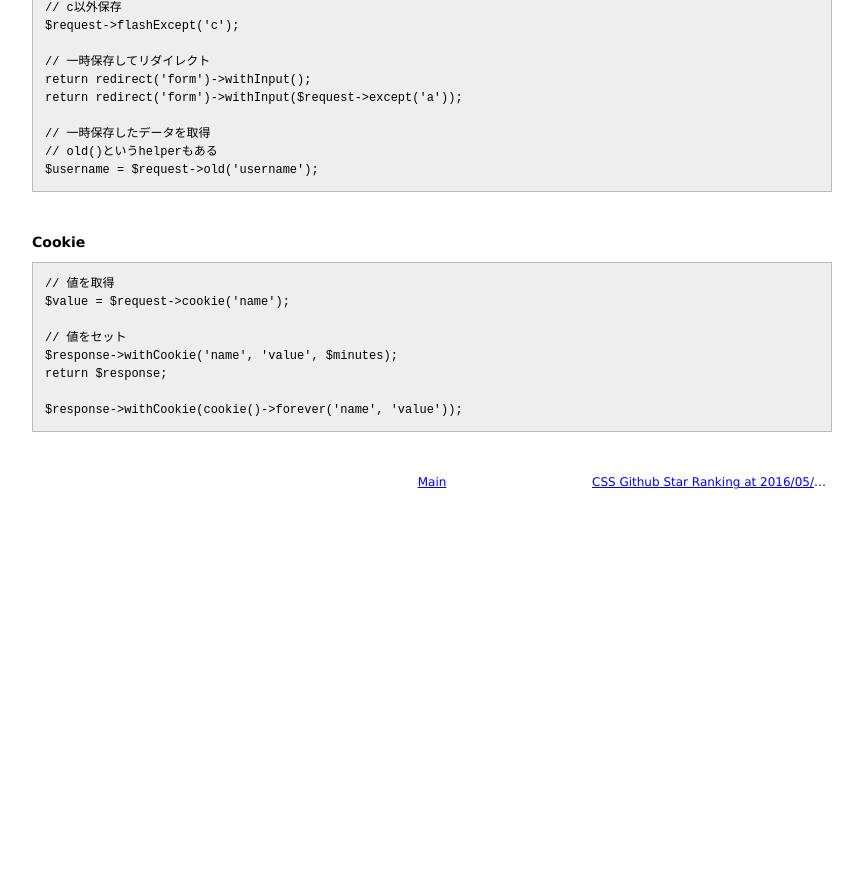
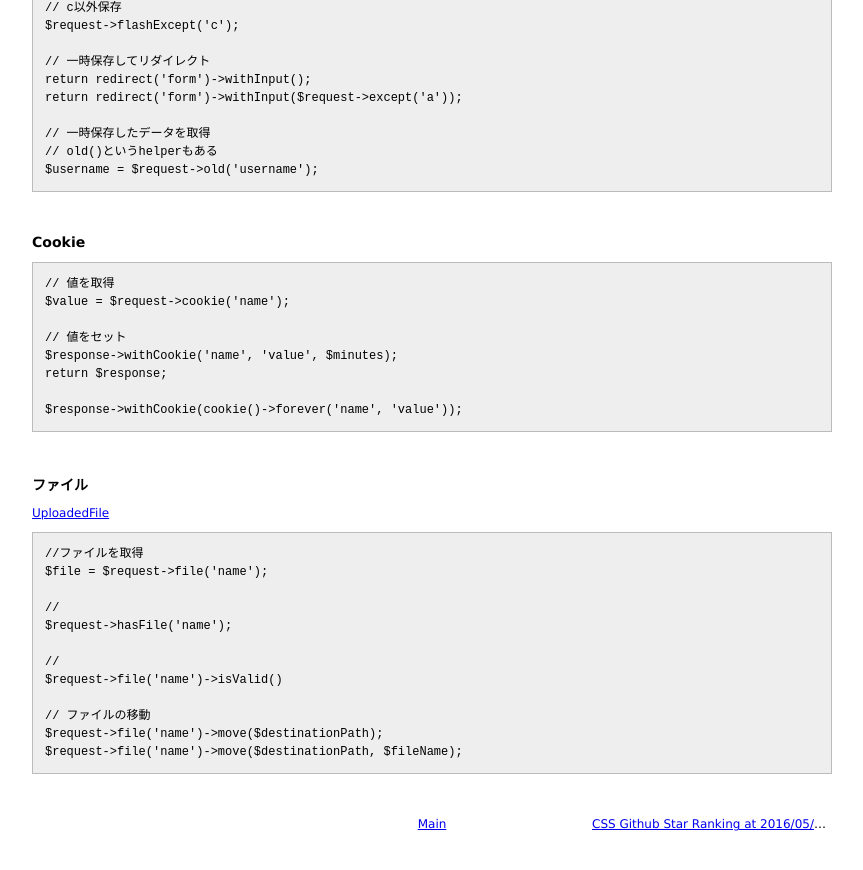
Before and after one commit to 38elements/38elements.github.com, a Jekyll site: the page built from _posts/2016-05-10-laravel-request.md, in a window 1280 px wide and 900 px high, scrolled down 1328 px. Shown: the top 870 px of the window, without its empty margins (208-1071 px from the left). Built offline with Jekyll 4.4.1, drawn with Linux system fonts in a browser that asks for light colours; before the commit the page ends 1886 px from its top, so only the background shows below that.

Commit message:
Update 2016-05-10-laravel-request.md

````diff
--- a/_posts/2016-05-10-laravel-request.md
+++ b/_posts/2016-05-10-laravel-request.md
@@ -99,3 +99,22 @@ return $response;
 
 $response->withCookie(cookie()->forever('name', 'value'));
 ```
+<br>
+
+### ファイル
+[UploadedFile](http://api.symfony.com/3.0/Symfony/Component/HttpFoundation/File/UploadedFile.html)
+
+```
+//ファイルを取得
+$file = $request->file('name');
+
+//
+$request->hasFile('name');
+
+//
+$request->file('name')->isValid()
+
+// ファイルの移動
+$request->file('name')->move($destinationPath);
+$request->file('name')->move($destinationPath, $fileName);
+```
````
